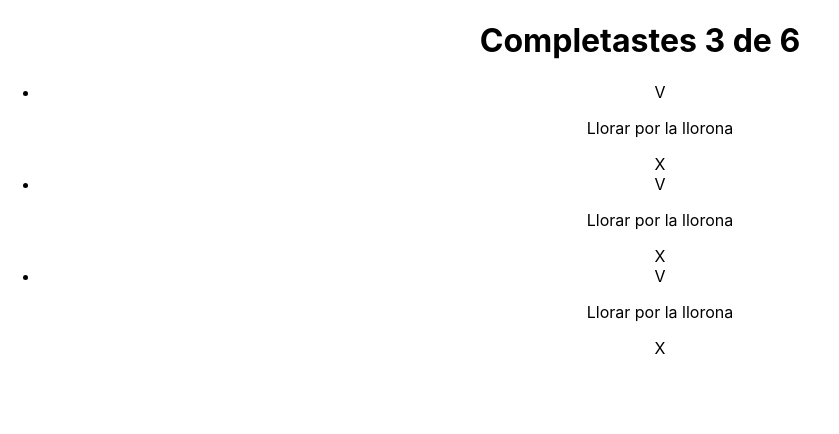
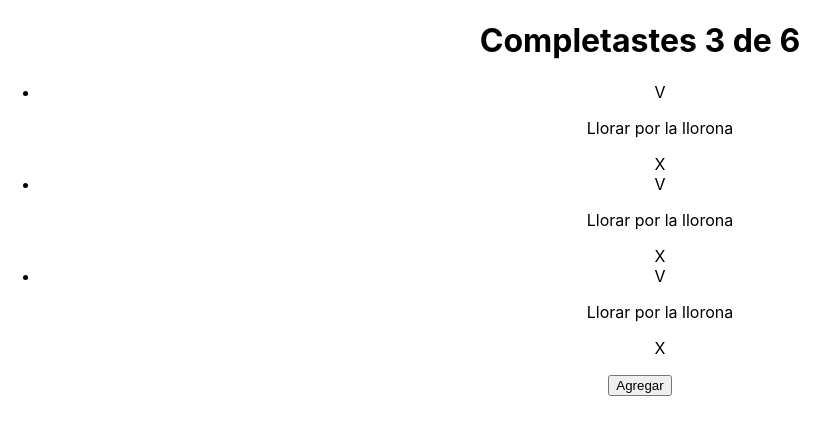
Before and after one commit to leugin/curso-react-intro-main, a React (Create React App) app: page / in a window 1280 px wide. Shown: the top 434 px of the page, without its empty margins (0-839 px from the left). Built offline with nearby package versions, Linux system fonts and the light colour scheme.

Commit message:
feat: destructure props

```diff
--- a/src/CreateTodoButton.js
+++ b/src/CreateTodoButton.js
@@ -1,6 +1,6 @@
 function CreateTodoButton( ){
     return (
-        <p></p>
+        <button type="button">Agregar</button>
     )
 }
 
--- a/src/TodoCounter.js
+++ b/src/TodoCounter.js
@@ -1,7 +1,7 @@
-function TodoCounter (props){
+function TodoCounter ({completed, total}){
     return (
       <h1>
-        Completastes {props.completed} de {props.total}
+        Completastes {completed} de {total}
       </h1>
 
       );
```
